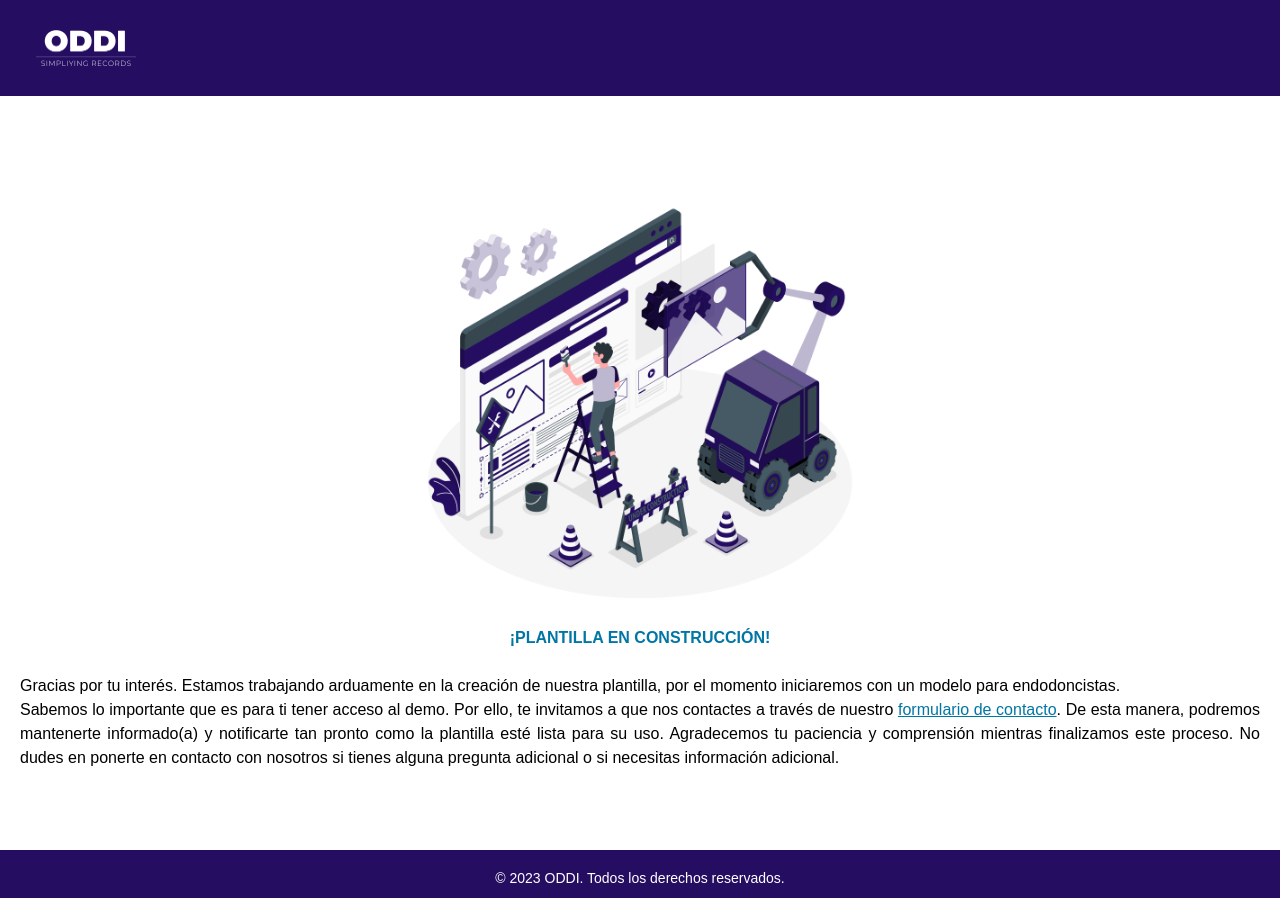
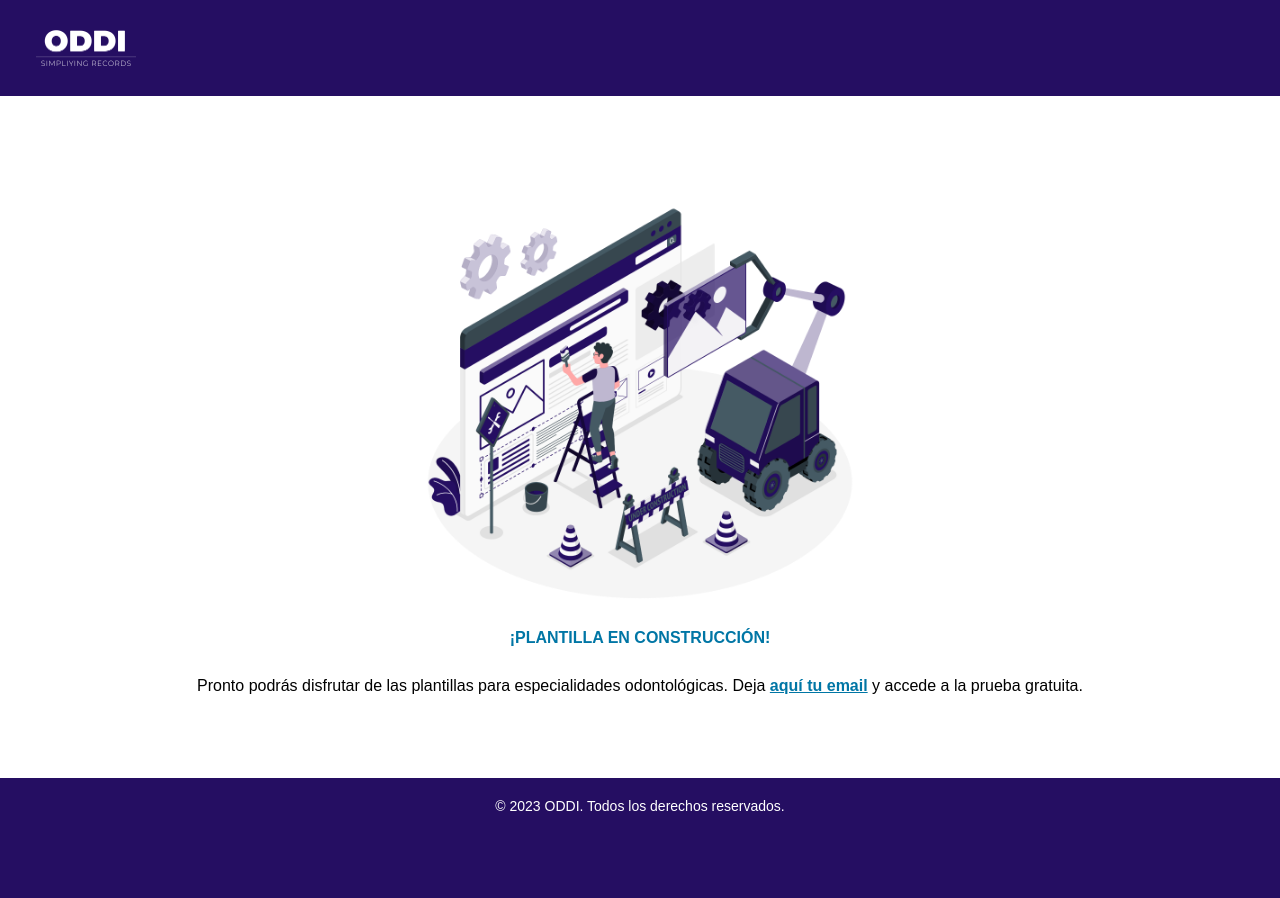
Before and after one commit to Dentmedia-oddi/client_oddi, a React (Create React App) app in the folder oddi/: page /construccion in a window 1280 px wide. After the commit the page ends 826 px from the top, so only its background shows below. Built offline with nearby package versions, Linux system fonts and the light colour scheme.

Commit message:
text adjustment

```diff
--- a/oddi/src/components/UnderConstruction.jsx
+++ b/oddi/src/components/UnderConstruction.jsx
@@ -10,29 +10,21 @@ function UnderConstruction() {
       <div name="about" className="w-full bg-white py-20 px-4">
         <div className="max-w-[1240px] mx-auto grid md:grid-cols-1">
           <img className="w-[450px] mx-auto" src={under} alt="Picunder" />
-          <div className="flex flex-col justify-center text-justify">
+          <div className="flex flex-col justify-center">
             <p className="text-[#0076A5] font-bold text-center">
               ¡PLANTILLA EN CONSTRUCCIÓN!
             </p>
             <br />
-            <p>
-              Gracias por tu interés. Estamos trabajando arduamente en la
-              creación de nuestra plantilla, por el momento iniciaremos con un
-              modelo para endodoncistas. <br /> Sabemos lo importante que es
-              para ti tener acceso al demo. Por ello, te invitamos a que nos contactes a
-              través de nuestro{" "}
+            <p className="text-center">
+            Pronto podrás disfrutar de las plantillas para especialidades odontológicas. Deja {" "}
               <a
                 href="/#interest-form"
                 onClick={() => navigate("/#interest-form")}
-                className="text-[#0076A5] underline"
+                className="text-[#0076A5] font-bold underline"
               >
-                formulario de contacto
+                aquí tu email
               </a>
-              . De esta manera, podremos mantenerte informado(a) y notificarte
-              tan pronto como la plantilla esté lista para su uso. Agradecemos
-              tu paciencia y comprensión mientras finalizamos este proceso. No
-              dudes en ponerte en contacto con nosotros si tienes alguna
-              pregunta adicional o si necesitas información adicional.
+              {" "} y accede a la prueba gratuita.
             </p>
           </div>
         </div>
```
